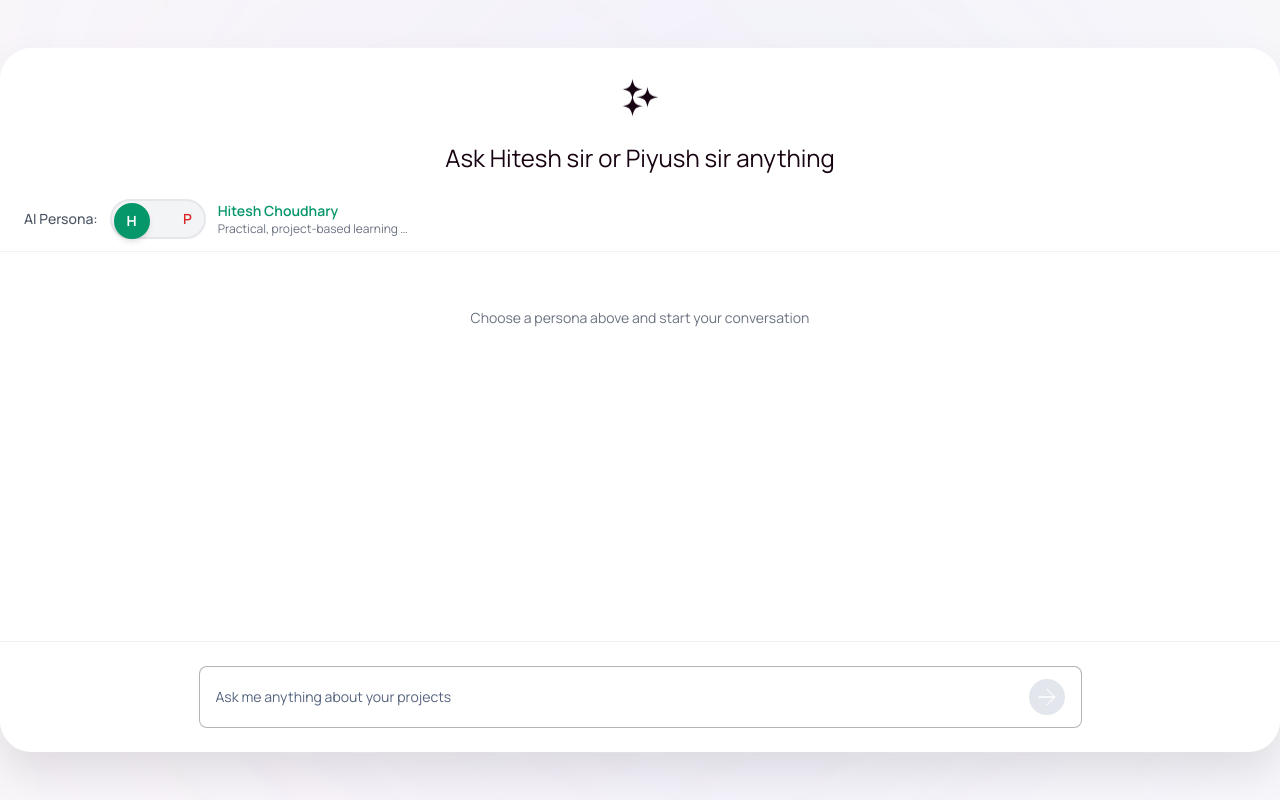
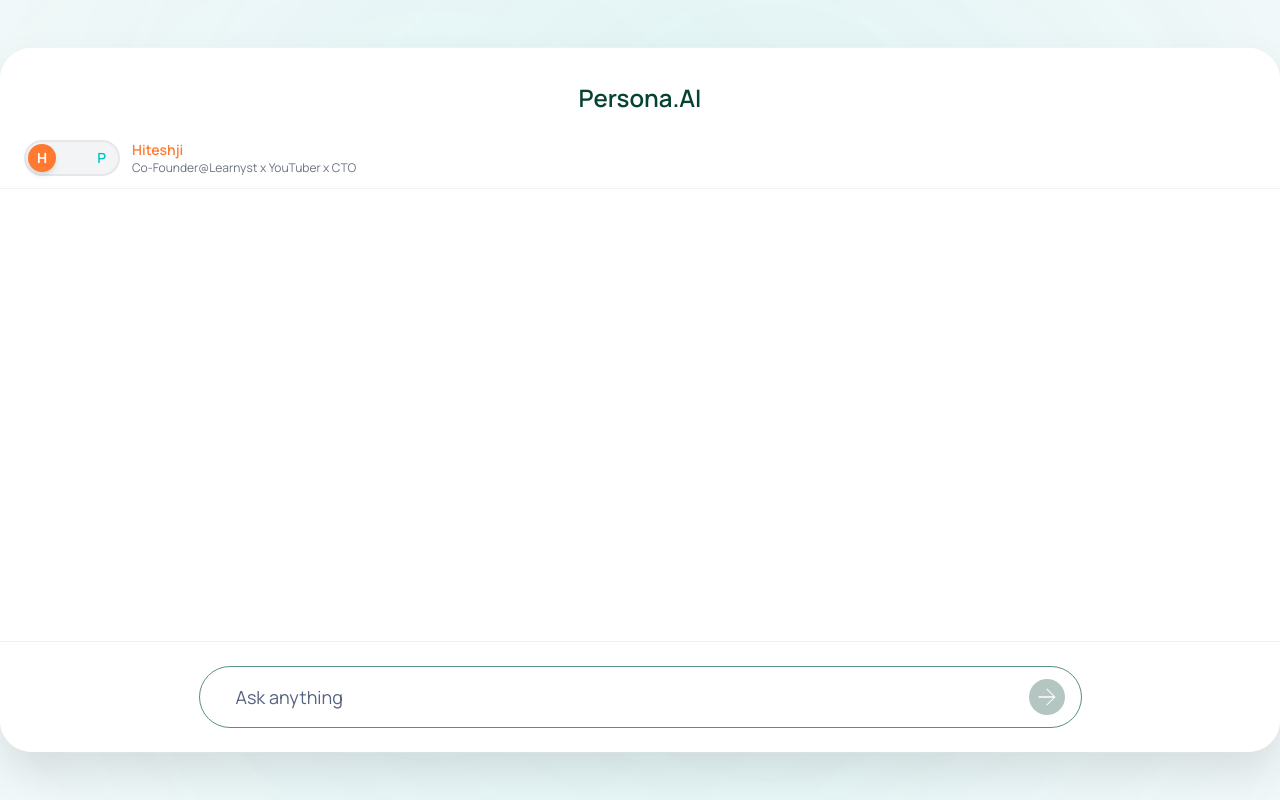
Before and after one commit to sagar-shiroya/persona-ai, a Next.js app: page / in a window 1280 px wide. Built offline with nearby package versions, Linux system fonts and the light colour scheme.

Commit message:
fix: UI/UX and system prompt updates

```diff
--- a/components/ChatInterface.tsx
+++ b/components/ChatInterface.tsx
@@ -2,6 +2,21 @@
 import Image from 'next/image'
 import { type PersonaType, personas } from '../lib/personas-client'
 import PersonaToggle from './PersonaToggle'
+
+// Simple HTML sanitization function to allow only safe tags
+const sanitizeHtml = (html: string): string => {
+  // Allow only basic paragraph tags as specified in the persona prompts
+  const allowedTags = ['p']
+  const tagRegex = /<\/?([a-zA-Z][a-zA-Z0-9]*)\b[^>]*>/g
+
+  return html.replace(tagRegex, (match, tagName) => {
+    if (allowedTags.includes(tagName.toLowerCase())) {
+      // Only allow simple opening and closing tags without attributes
+      return match.replace(/<([a-zA-Z][a-zA-Z0-9]*)\b[^>]*>/g, '<$1>').replace(/<\/([a-zA-Z][a-zA-Z0-9]*)\b[^>]*>/g, '</$1>')
+    }
+    return '' // Remove disallowed tags
+  })
+}
 
 interface Message {
   id: string
@@ -150,15 +165,18 @@
     }
   }
 
+  const handleInputContainerClick = () => {
+    if (inputRef.current && !isLoading) {
+      inputRef.current.focus()
+    }
+  }
+
   return (
     <div className="chat-container" role="main" aria-label="AI Chat Application">
       {/* Fixed Header */}
       <header className="chat-header" role="banner">
         <div className="app-header">
-          <div className="star-logo" aria-hidden="true">
-            <Image src="/logo.svg" alt="Star Logo" width={36} height={38} />
-          </div>
-          <h1 className="app-title" id="app-title">Ask Hitesh sir or Piyush sir anything</h1>
+          <h1>Persona.AI</h1>
         </div>
         <div className="px-6 pb-3">
           <div className="flex justify-center">
@@ -176,7 +194,6 @@
         <div ref={messageAreaRef} className="message-area" id="chat-messages">
           {messages.length === 0 ? (
             <div className="welcome-message" role="status">
-              <p>Choose a persona above and start your conversation</p>
             </div>
           ) : (
             messages.map((message) => {
@@ -197,14 +214,18 @@
                     className="message-label"
                     style={!isUser ? { color: personaColor } : {}}
                   >
-                    {isUser ? 'Me' : `${personaName} sir`}
+                    {isUser ? 'Me' : `${personaName}`}
                   </div>
                   <div
                     className={`message ${isUser ? 'message-user' : 'message-assistant'}`}
-                    style={!isUser ? { borderLeft: `3px solid ${personaColor}` } : { borderRight: '3px solid #FF86E1' }}
+                    style={!isUser ? { borderLeft: `3px solid ${personaColor}` } : { borderRight: '3px solid #000000' }}
                     aria-describedby={`message-${message.id}-label`}
                   >
-                    {message.text}
+                    {isUser ? (
+                      message.text
+                    ) : (
+                      <div dangerouslySetInnerHTML={{ __html: sanitizeHtml(message.text) }} />
+                    )}
                   </div>
                 </div>
               )
@@ -221,7 +242,7 @@
                 className="message-label"
                 style={{ color: personas[currentPersona].color }}
               >
-                {personas[currentPersona].displayName} sir
+                {personas[currentPersona].displayName}
               </div>
               <div
                 className="message message-assistant"
@@ -243,14 +264,19 @@
 
       {/* Fixed Footer */}
       <footer className="chat-footer" role="form" aria-label="Send message form">
-        <div className="input-container" role="group" aria-label="Message input group">
+        <div
+          className="input-container"
+          role="group"
+          aria-label="Message input group"
+          onClick={handleInputContainerClick}
+        >
           <input
             ref={inputRef}
             type="text"
             value={inputText}
             onChange={(e) => setInputText(e.target.value)}
             onKeyPress={handleKeyPress}
-            placeholder={isLoading ? "AI is thinking..." : "Ask me anything about your projects"}
+            placeholder={isLoading ? "AI is thinking..." : "Ask" + " anything"}
             className="modern-input"
             disabled={isLoading}
             aria-label="Type your message here"
--- a/components/PersonaToggle.tsx
+++ b/components/PersonaToggle.tsx
@@ -23,8 +23,6 @@
   return (
     <div className={`persona-toggle-container ${className}`}>
       <div className="flex items-center space-x-3">
-        <span className="text-sm font-medium text-gray-600">AI Persona:</span>
-
         <button
           onClick={handleToggle}
           className="persona-toggle-button"
@@ -68,7 +66,7 @@
           >
             {currentPersonaData.displayName}
           </div>
-          <div className="text-xs text-gray-500 max-w-48 truncate">
+          <div className="text-xs text-gray-500 max-w-65">
             {currentPersonaData.description}
           </div>
         </div>
--- a/lib/personas-client.ts
+++ b/lib/personas-client.ts
@@ -12,16 +12,16 @@
   hitesh: {
     id: 'hitesh',
     name: 'hitesh-choudhary',
-    displayName: 'Hitesh Choudhary',
-    color: '#059669', // Green
-    description: 'Practical, project-based learning approach'
+    displayName: 'Hiteshji',
+    color: '#FF7A30', // Orange
+    description: 'Co-Founder@Learnyst  x   YouTuber  x  CTO'
   },
   piyush: {
     id: 'piyush',
     name: 'piyush-garg',
-    displayName: 'Piyush Garg',
-    color: '#dc2626', // Red
-    description: 'Patient, thorough, beginner-friendly explanations'
+    displayName: 'Piyushji',
+    color: '#00c1be',
+    description: 'Founder@Teachyst  x  YouTuber  x  Educator'
   }
 };
 
--- a/lib/personas.ts
+++ b/lib/personas.ts
@@ -15,16 +15,16 @@
   hitesh: {
     id: 'hitesh',
     name: 'hitesh-choudhary',
-    displayName: 'Hitesh Choudhary',
-    color: '#059669', // Green
-    description: 'Practical, project-based learning approach'
+    displayName: 'Hiteshji',
+    color: '#FF7A30', // Orange
+    description: 'Co-Founder@Learnyst x  YouTuber x CTO'
   },
   piyush: {
     id: 'piyush',
     name: 'piyush-garg',
-    displayName: 'Piyush Garg',
-    color: '#dc2626', // Red
-    description: 'Patient, thorough, beginner-friendly explanations'
+    displayName: 'Piyushji',
+    color: '#00c1be',
+    description: 'Founder@Teachyst x YouTuber x Educator'
   }
 };
 
--- a/styles/globals.css
+++ b/styles/globals.css
@@ -9,8 +9,8 @@
   :root {
     /* Figma Design System Colors */
     --gradient-blue: #89BCFF;
-    --gradient-pink: #FF86E1;
-    --primary-text: #160211;
+    --gradient-primary: #00c1be;
+    --primary-text: #064232;
     --secondary-text: #56637E;
     --border-primary: rgba(22, 2, 17, 0.3);
     --message-bg: rgba(255, 255, 255, 0.5);
@@ -47,7 +47,7 @@
   body::before {
     width: 280px;
     height: 280px;
-    background: var(--gradient-blue);
+    background: var(--gradient-primary);
     filter: blur(var(--blur-amount));
     top: 50%;
     left: 50%;
@@ -58,7 +58,7 @@
   body::after {
     width: 414px;
     height: 414px;
-    background: var(--gradient-pink);
+    background: var(--gradient-primary);
     filter: blur(var(--blur-amount-large));
     top: 50%;
     left: 50%;
@@ -154,7 +154,18 @@
     max-width: 883px;
     margin: 0 auto;
     border: 1px solid var(--border-primary);
+    border-radius: 32px;
     gap: 10px;
+    cursor: text;
+  }
+
+  .input-container:focus-within {
+    border-color: #568F87;
+  }
+
+  .input-container:has(input:disabled) {
+    cursor: not-allowed;
+    opacity: 0.7;
   }
 
   .modern-input {
@@ -175,7 +186,7 @@
 
   .send-icon-button {
     @apply w-9 h-9 rounded-full flex items-center justify-center transition-all duration-200;
-    background: rgba(69, 98, 136, 0.5);
+    background-color: var(--primary-text);
     min-width: 36px;
     min-height: 36px;
   }
@@ -247,7 +258,7 @@
     @apply p-3 rounded-lg transition-all duration-200;
     font-family: 'Manrope', sans-serif;
     font-weight: 400;
-    font-size: 14px;
+    font-size: 16px;
     line-height: 1.5;
     max-width: 600px;
     word-wrap: break-word;
@@ -291,11 +302,11 @@
   }
 
   .persona-toggle-track {
-    @apply relative w-24 h-10 bg-gray-100 rounded-full border-2 border-gray-200 transition-all duration-300;
+    @apply relative w-24 h-9 bg-gray-100 rounded-full border-2 border-gray-200 transition-all duration-300;
   }
 
   .persona-toggle-thumb {
-    @apply absolute top-0.5 left-0.5 w-9 h-9 rounded-full shadow-md transition-all duration-300 flex items-center justify-center z-10;
+    @apply absolute top-0.5 left-0.5 w-7 h-7 rounded-full shadow-md transition-all duration-300 flex items-center justify-center z-10;
   }
 
   .persona-initial {
@@ -320,6 +331,9 @@
     gap: 24px;
     animation: headerFadeIn 1s ease-out 0.3s;
     animation-fill-mode: both;
+    font-weight: 600;
+    font-size: x-large;
+    color: var(--primary-text);
   }
 
   @keyframes headerFadeIn {
@@ -421,14 +435,15 @@
   .message {
     font-family: 'Manrope', sans-serif;
     font-weight: 400;
-    font-size: 14px;
+    font-size: 16px;
     line-height: 1.366;
   }
 
   .modern-input {
     font-family: 'Manrope', sans-serif;
     font-weight: 400;
-    font-size: 14px;
+    font-size: 18px;
+    margin-left: 20px;
   }
 
   .modern-input::placeholder {
--- a/tailwind.config.js
+++ b/tailwind.config.js
@@ -10,8 +10,8 @@
         primary: '#2563eb',
         'dark-gray': '#1f2937',
         'light-bg': '#f9fafb',
-        'persona-hitesh': '#059669',
-        'persona-piyush': '#dc2626',
+        'persona-hitesh': '#FE7743',
+        'persona-piyush': '#447D9B',
       },
       fontFamily: {
         sans: ['ui-sans-serif', 'system-ui', 'sans-serif'],
```
Also changed, not shown: lib/prompts/hitesh-choudhary.md (+2 -0 lines), lib/prompts/piyush-garg.md (+22 -19 lines).
